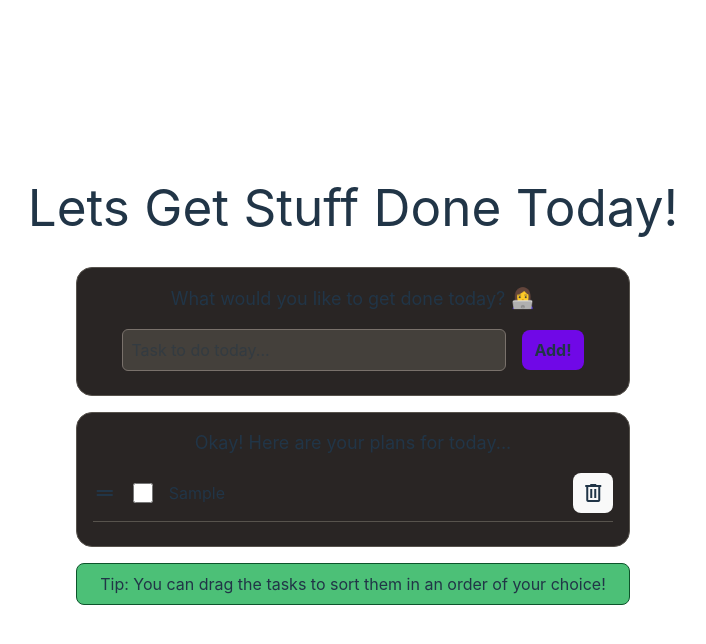
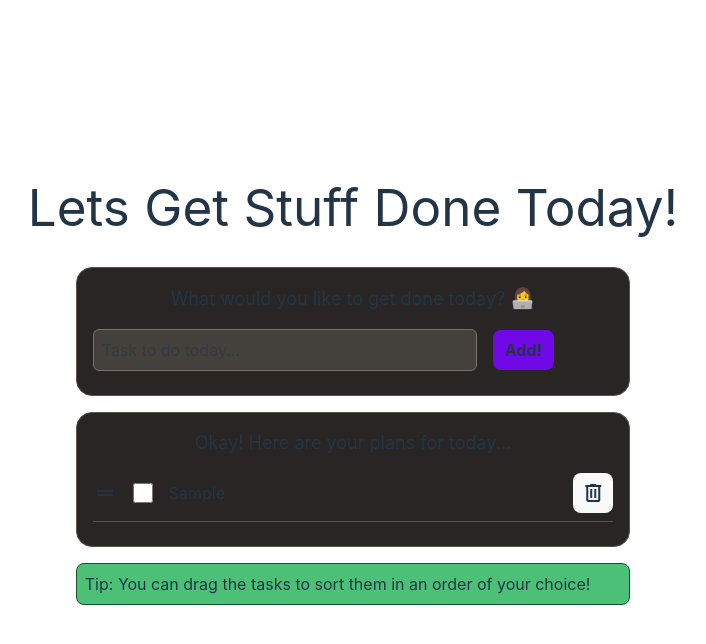
Before and after one commit to misha-kay/task-planner, a React (Vite) app: page / in a window 1280 px wide. Both pictures are taken after typing "Sample" into the empty fields and a click on the input "Add!". Shown: the top 644 px of the page, without its empty margins (287-993 px from the left). Built offline with nearby package versions, Linux system fonts and the light colour scheme.

Commit message:
dnd-added

```diff
--- a/package.json
+++ b/package.json
@@ -13,6 +13,8 @@
     "@tailwindcss/cli": "^4.0.8",
     "@tailwindcss/vite": "^4.0.8",
     "react": "^19.0.0",
+    "react-dnd": "^16.0.1",
+    "react-dnd-html5-backend": "^16.0.1",
     "react-dom": "^19.0.0",
     "tailwindcss": "^4.0.8"
   },
--- a/src/App.tsx
+++ b/src/App.tsx
@@ -1,8 +1,9 @@
 import { useState } from 'react';
-import './App.css';
-import Form from './components/form'
-import List from './components/list'
-import {Tooltip} from './components/Tooltip';
+import Form from './components/Form'
+import List from './components/List'
+import { Tooltip } from './components/Tooltip';
+import { DndProvider } from 'react-dnd';
+import { HTML5Backend } from 'react-dnd-html5-backend';
 
 function App() {
   const [tasks, setTasks] = useState<string[]>([]);
@@ -21,14 +22,23 @@ function App() {
     setTasks(updatedTasks);
   };
 
+  const reorderTasks = (dragIndex: number, hoverIndex: number) => {
+    const updatedTasks = [...tasks];
+    const [draggedTask] = updatedTasks.splice(dragIndex, 1);
+    updatedTasks.splice(hoverIndex, 0, draggedTask);
+    setTasks(updatedTasks);
+  }
+
   return (
     <>
-      <h1>Lets Get Stuff Done Today!</h1>
-      <Form addTask={addTask}/>
-      {/* Only show List and Tooltip if there's at least one Task */}
-      {tasks.length > 0 && <List tasks={tasks} deleteTask={deleteTask} />}
-      {/* Tooltip appears once a Task is added */}
-      <Tooltip show={showTooltip.show && !showTooltip.hasShown} />
+      <DndProvider backend={HTML5Backend}>
+        <h1>Lets Get Stuff Done Today!</h1>
+        <Form addTask={addTask} />
+        {/* Only show List and Tooltip if there's at least one Task */}
+        {tasks.length > 0 && <List tasks={tasks} deleteTask={deleteTask} reorderTasks={reorderTasks} />}
+        {/* Tooltip appears once a Task is added */}
+        <Tooltip show={showTooltip.show && !showTooltip.hasShown} />
+      </DndProvider>
     </>
   );
 };
--- a/src/components/Form.tsx
+++ b/src/components/Form.tsx
@@ -1,4 +1,5 @@
 import { useState } from 'react';
+
 
 type FormProps = {
     addTask: (task: string) => void;
@@ -21,7 +22,7 @@ const Form = ({ addTask }: FormProps) => {
 
     return (
         <div className="mx-12 mt-8 p-4 pb-6 border-1 border-stone-600 rounded-2xl bg-stone-800 justify-center">
-            <h3 className="pb-4 text-lg">What would you like to get done today? <span className="text-xl">&#x1F469;&#x200D;&#x1F4BB;</span></h3>
+            <h3 className="pb-4 text-lg text-center">What would you like to get done today? <span className="text-xl">&#x1F469;&#x200D;&#x1F4BB;</span></h3>
             <form onSubmit={handleSubmit}>
                 <input type="text" id="todo" placeholder="Task to do today..." value={task} onChange={(e) => setTask(e.target.value)} className="border-1 rounded-md mr-4 p-2 border-stone-500 bg-stone-700 w-sm"></input>
                 <input type="submit" value="Add!" className="border-0 rounded-lg p-2 px-3 bg-violet-700 hover:bg-fuchsia-500 hover:cursor-pointer font-bold"></input>
--- a/src/components/List.tsx
+++ b/src/components/List.tsx
@@ -3,13 +3,16 @@ import Task from './Task';
 type ListProps = {
     tasks: string[];
     deleteTask: (index: number) => void;
+    reorderTasks: (dragIndex: number, hoverIndex: number) => void;
 }
 
-const List = ({ tasks, deleteTask}: ListProps) => {
+const List = ({ tasks, deleteTask, reorderTasks}: ListProps) => {
   return (
     <div className="mx-12 mt-4 p-4 border-1 border-stone-600 rounded-2xl bg-stone-800 justify-center">
-        <h3 className="pb-4 text-lg">Okay! Here are your plans for today...</h3>
-        <Task tasks={tasks} deleteTask={deleteTask}/>
+        <h3 className="pb-4 text-lg text-center">Okay! Here are your plans for today...</h3>
+        {tasks.map((task, index) => (
+            <Task key={index} task={task} index={index} deleteTask={deleteTask} reorderTasks={reorderTasks} />
+        ))}
     </div>
   )
 }
--- a/src/components/Task.tsx
+++ b/src/components/Task.tsx
@@ -1,19 +1,46 @@
-type ListProps = {
-  tasks: string[];
+import { useRef } from 'react';
+import { useDrag, useDrop } from 'react-dnd';
+
+type TaskProps = {
+  task: string;
+  index: number;
   deleteTask: (index: number) => void;
+  reorderTasks: (dragIndex: number, hoverIndex: number) => void;
 };
 
-const Task = ({ tasks, deleteTask }: ListProps) => {
-  return tasks.map((task, index) => (
-        <div key={index} className="flex flex-row items-center place-content-between border-b-[0.25px] border-stone-600 pb-2 mb-2">
+const Task = ({ task, deleteTask, index, reorderTasks}: TaskProps) => {
+  const ref = useRef<HTMLDivElement>(null);
+
+  const [{ isDragging }, drag] = useDrag({
+    type: 'TASK',
+    item: { index },
+    collect: (monitor) => ({
+      isDragging: monitor.isDragging(),
+    }),
+  });
+
+  const [, drop] = useDrop({
+    accept: 'TASK',
+    hover: (draggedItem: { index: number }) => {
+      if (draggedItem.index !== index) {
+        reorderTasks(draggedItem.index, index);
+        draggedItem.index = index;
+      }
+    },
+  });
+
+  drag(drop(ref));
+
+  return (
+        <div ref={ref} className={`flex flex-row items-center place-content-between border-b-[0.25px] border-stone-600 pb-2 mb-2 ${isDragging ? 'opacity-50' : 'opacity-100'}`}>
             <div className="flex place-content-start items-center">
                 <p className="flex justify-center items-center mr-4 hover:cursor-grab"><span className="material-symbols-outlined">drag_handle</span></p>
                 <input type="checkbox" className="flex justify-center items-center w-5 h-5" />
-                <p key={index} className="pl-4">{task}</p>
+                <p className="pl-4">{task}</p>
             </div>
             <button onClick={() => deleteTask(index)} className="border-0 rounded-lg bg-rose-700  hover:bg-rose-500 p-2 flex justify-center items-center hover:cursor-pointer"><span className="material-symbols-outlined">delete</span></button>
         </div>
-      ))
+      )
 };
 
 export default Task;
--- a/src/components/Tooltip.tsx
+++ b/src/components/Tooltip.tsx
@@ -4,7 +4,7 @@ type TooltipProps = {
 
 export const Tooltip = ({ show }: TooltipProps) => {
   return (
-    <div className={`my-4 mx-12 border-1 border-green-900 bg-green-600/70 rounded-lg p-2 transition-opacity duration-500 ease-out ${show ? 'opacity-100' : 'opacity-0 hidden'}`}>
+    <div className={`my-4 mx-12 border-1 border-green-900 bg-green-600/70 rounded-lg p-2 transition-opacity duration-500 ease-in-out ${show ? 'opacity-100' : 'opacity-0 hidden'}`}>
       <p>Tip: You can drag the tasks to sort them in an order of your choice!</p>
     </div>
   )
--- a/src/index.css
+++ b/src/index.css
@@ -30,6 +30,8 @@ body {
   place-items: center;
   min-width: 320px;
   min-height: 100vh;
+  justify-content: center;
+  align-items: center;
 }
 
 h1 {
```
Also changed, not shown: 1 other file (tests, documents, lock files or other folders).
